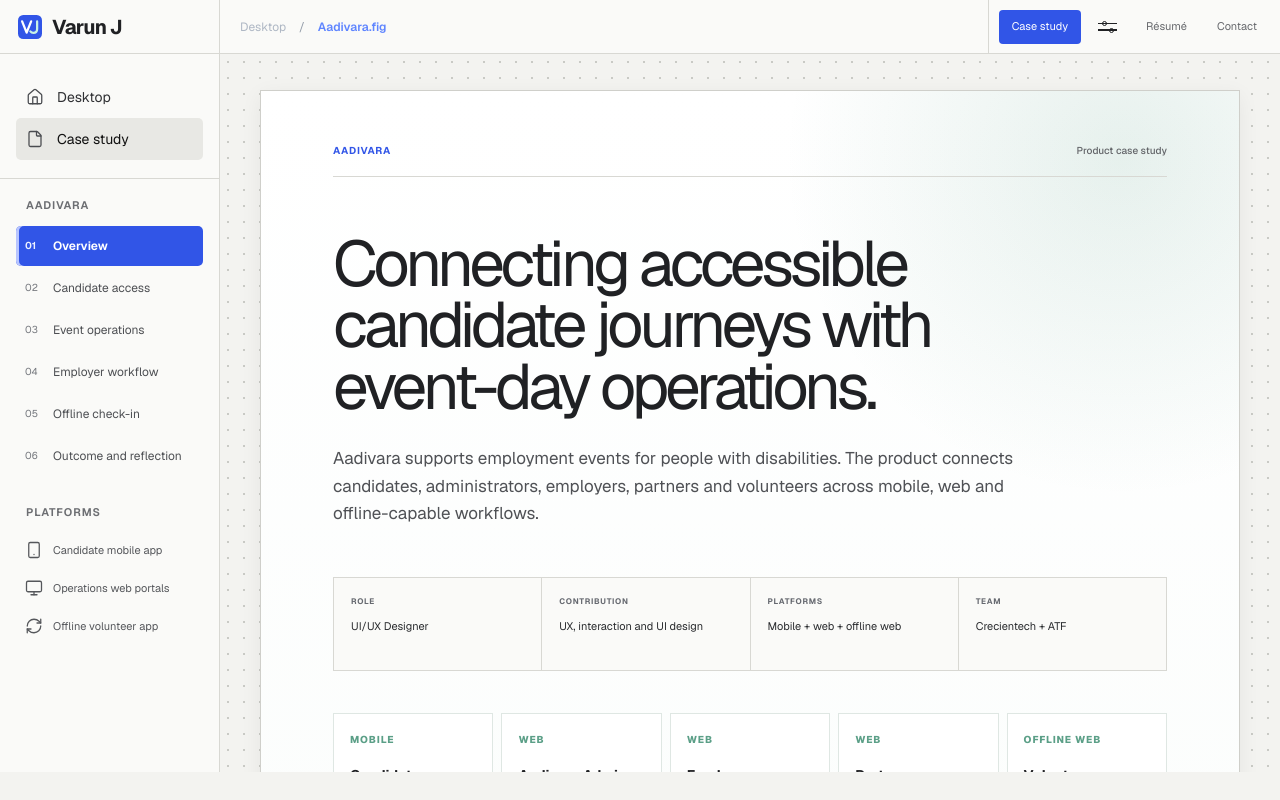
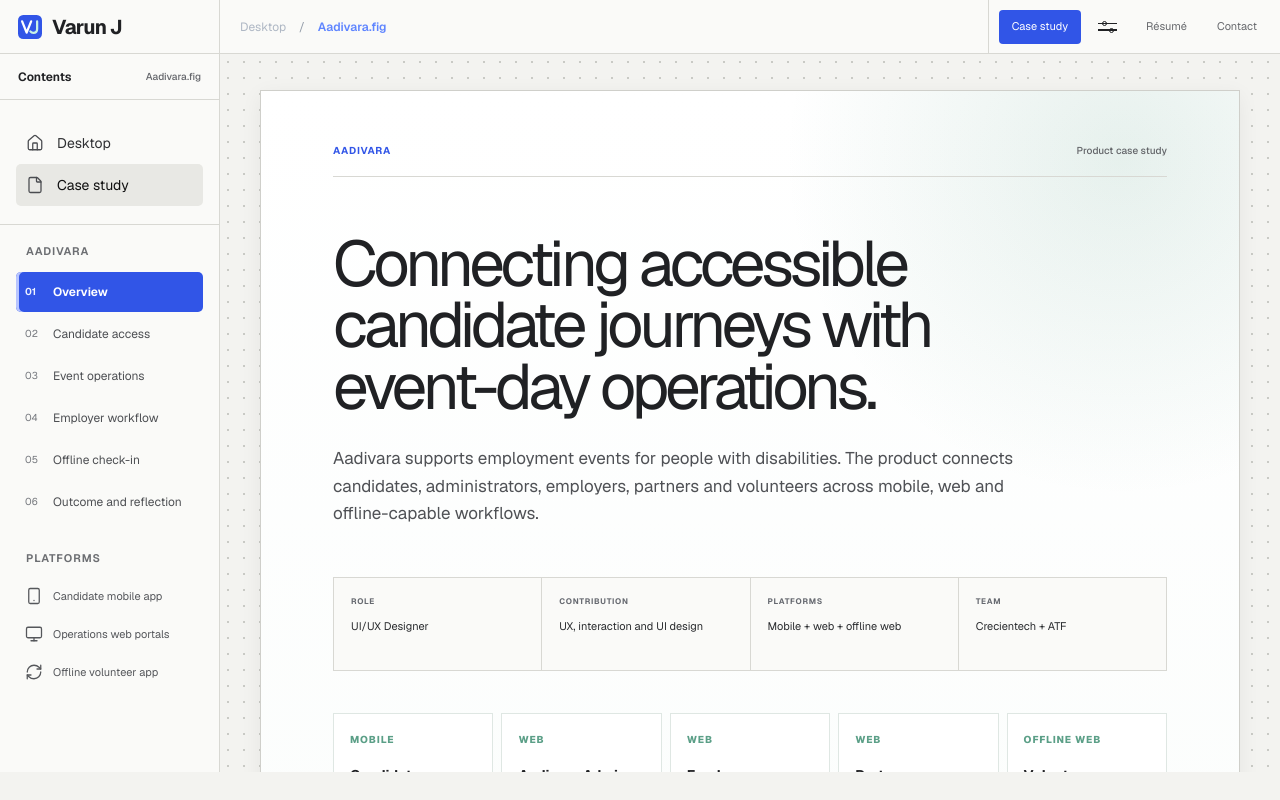
Before and after one commit to varun93478/Varun_Portfolio, a Next.js app in the folder varun-portfolio-vercel/: page /work/aadivara in a window 1280 px wide. Built offline with nearby package versions, Linux system fonts and the light colour scheme.

Commit message:
fix: add contents header to every case study

```diff
--- a/varun-portfolio-vercel/app/work/aadivara/page.tsx
+++ b/varun-portfolio-vercel/app/work/aadivara/page.tsx
@@ -83,6 +83,10 @@ export default function AadivaraCaseStudy() {
 
       <div className={`${styles.studioWorkspace} ${styles.caseWorkspace}`}>
         <aside className={styles.studioLeft} aria-label="Aadivara case study navigation">
+          <div className={styles.casePanelHeading}>
+            <strong>Contents</strong>
+            <span>Aadivara.fig</span>
+          </div>
           <nav className={styles.studioPrimaryNav}>
             <Link href="/"><SystemIcon name="home" /><span>Desktop</span></Link>
             <a className={styles.studioPrimaryActive} href="#overview"><SystemIcon name="file" /><span>Case study</span></a>
--- a/varun-portfolio-vercel/app/work/hcm-cafe/page.tsx
+++ b/varun-portfolio-vercel/app/work/hcm-cafe/page.tsx
@@ -99,6 +99,10 @@ export default function HcmCafeCaseStudy() {
 
       <div className={`${styles.studioWorkspace} ${styles.caseWorkspace}`}>
         <aside className={styles.studioLeft} aria-label="HCM Café case study navigation">
+          <div className={styles.casePanelHeading}>
+            <strong>Contents</strong>
+            <span>HCM Café.fig</span>
+          </div>
           <nav className={styles.studioPrimaryNav}>
             <Link href="/"><SystemIcon name="home" /><span>Desktop</span></Link>
             <a className={styles.studioPrimaryActive} href="#overview"><SystemIcon name="file" /><span>Case study</span></a>
--- a/varun-portfolio-vercel/app/work/inventfunds/page.tsx
+++ b/varun-portfolio-vercel/app/work/inventfunds/page.tsx
@@ -92,6 +92,10 @@ export default function InventFundsCaseStudy() {
 
       <div className={`${styles.studioWorkspace} ${styles.caseWorkspace}`}>
         <aside className={styles.studioLeft} aria-label="InventFunds case study navigation">
+          <div className={styles.casePanelHeading}>
+            <strong>Contents</strong>
+            <span>InventFunds.fig</span>
+          </div>
           <nav className={styles.studioPrimaryNav}>
             <Link href="/"><SystemIcon name="home" /><span>Desktop</span></Link>
             <a className={styles.studioPrimaryActive} href="#overview"><SystemIcon name="file" /><span>Case study</span></a>
--- a/varun-portfolio-vercel/app/work/property-care/page.tsx
+++ b/varun-portfolio-vercel/app/work/property-care/page.tsx
@@ -95,6 +95,10 @@ export default function PropertyCareCaseStudy() {
 
       <div className={`${styles.studioWorkspace} ${styles.caseWorkspace}`}>
         <aside className={styles.studioLeft} aria-label="Property Care case study navigation">
+          <div className={styles.casePanelHeading}>
+            <strong>Contents</strong>
+            <span>Property Care.fig</span>
+          </div>
           <nav className={styles.studioPrimaryNav}>
             <Link href="/"><SystemIcon name="home" /><span>Desktop</span></Link>
             <a className={styles.studioPrimaryActive} href="#overview"><SystemIcon name="file" /><span>Case study</span></a>
```
Also changed, not shown: varun-portfolio-vercel/app/concepts/concepts.module.css.
